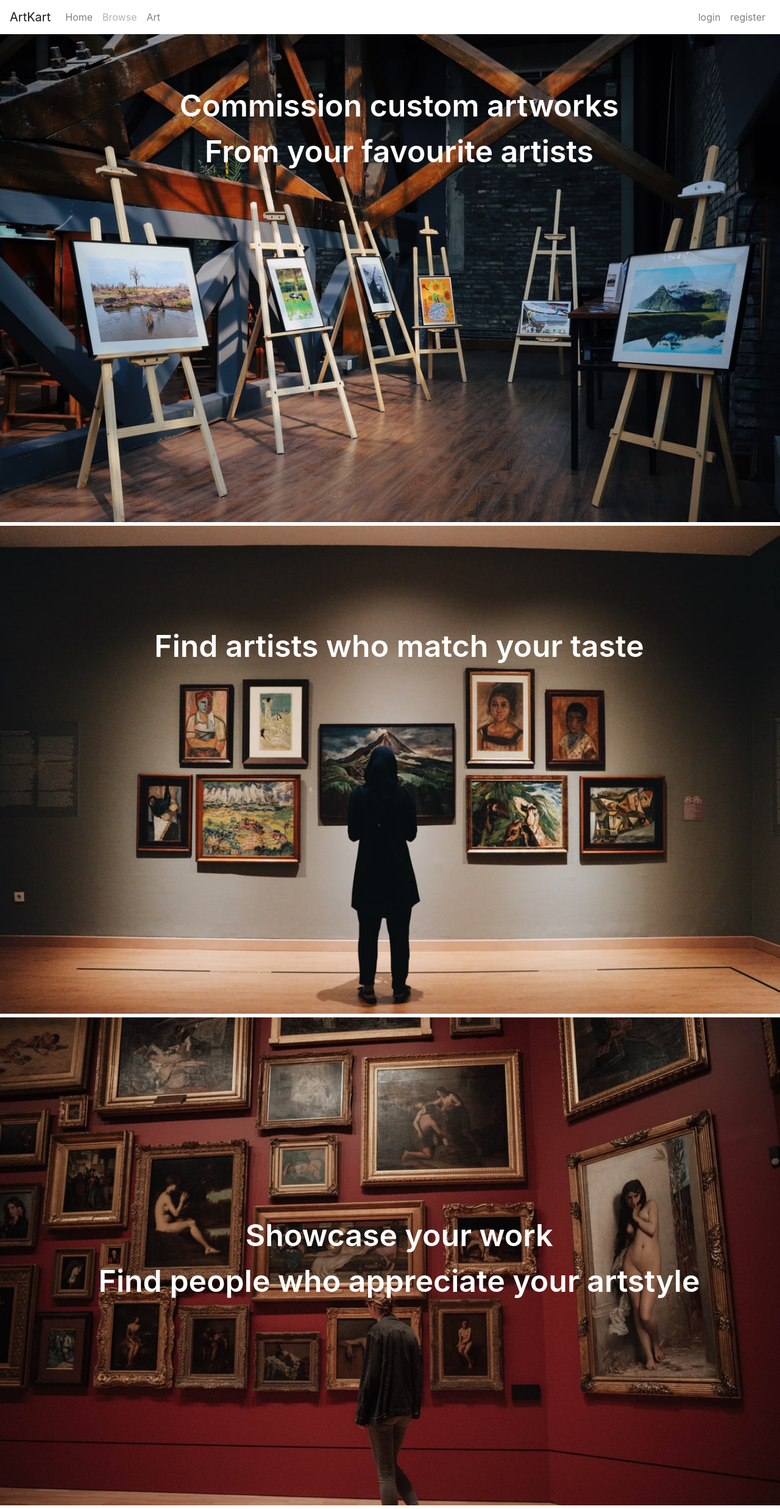
After one commit to Milind712000/artkart, a Django app: page /home/ in a window 1280 px wide. The commit adds this page. Shown: the whole page at 61% size. Run offline with Django 3.2, Linux system fonts and the light colour scheme.

Commit message:
landing page

```diff
--- a/blog/static/blog/base.css
+++ b/blog/static/blog/base.css
@@ -1,3 +1,25 @@
 .preview-img {
     filter: blur(2px);
 }
+
+.p-wrap {
+    display: inline-block;
+    position: relative;
+    height: 100vh;
+    overflow: hidden;
+}
+
+.p-img{
+    position: absolute;
+    top: 0;
+    left: 0;
+}
+
+.p-content {
+    width: 100%;
+    text-align: center;
+    position: absolute;
+    color: white;
+    font-size: 50px;
+    font-weight: 600;
+}
--- a/blog/templates/blog/base.html
+++ b/blog/templates/blog/base.html
@@ -20,14 +20,16 @@
 
 <body>
     <nav class="navbar navbar-expand-lg navbar-light bg-white">
-        <a class="navbar-brand" href="#">ArtKart</a>
+        <a class="navbar-brand" href="/home">ArtKart</a>
         <button class="navbar-toggler" type="button" data-toggle="collapse" data-target="#navbarNavAltMarkup"
             aria-controls="navbarNavAltMarkup" aria-expanded="false" aria-label="Toggle navigation">
             <span class="navbar-toggler-icon"></span>
         </button>
         <div class="collapse navbar-collapse" id="navbarNavAltMarkup">
             <div class="navbar-nav">
-                <a class="nav-link" href="{% url 'blog-home' %}">Home</a>
+                <a class="nav-link" href="{% url 'land-home' %}">Home</a>
+                <a class="nav-link disabled">Browse</a>
+                <a class="nav-link" href="{% url 'blog-home' %}">Art</a>
             </div>
             <div class="navbar-nav ml-auto">
                 {% if user.is_authenticated %}
--- /dev/null
+++ b/blog/templates/blog/land-home.html
@@ -0,0 +1,24 @@
+{% extends "blog/base.html" %}
+{% load static %}
+{% block content %}
+<div class="p-wrap container-fluid" >
+    <img class="p-img w-100" src="{% static 'blog/bg-splash/bg4.jpeg' %}">
+    <p class="p-content" style="top: 10% !important;">
+        Commission custom artworks <br>
+        From your favourite artists
+    </p>
+</div>
+<div class="p-wrap container-fluid" >
+    <img class="p-img w-100" src="{% static 'blog/bg-splash/bg2.jpeg' %}">
+    <p class="p-content" style="top: 20% !important;">
+        Find artists who match your taste
+    </p>
+</div>
+<div class="p-wrap container-fluid" >
+    <img class="p-img w-100" src="{% static 'blog/bg-splash/bg3.jpeg' %}">
+    <p class="p-content" style="top: 40% !important;">
+        Showcase your work <br>
+        Find people who appreciate your artstyle
+    </p>
+</div>
+{% endblock content %}
--- a/blog/urls.py
+++ b/blog/urls.py
@@ -10,6 +10,7 @@ from . import views
 urlpatterns = [
     path('', views.home, name='blog-home'),
     path('custom/', views.custom_order, name='item-custom'),
+    path('home/', views.land_home, name='land-home'),
     path('tag/<str:tagname>/', views.home_filter, name='blog-home-filter'),
     path('post/<int:pk>/', PostDetailView.as_view(), name='post-detail'),
     path('post/new/', PostCreateView.as_view(), name='post-create'),
--- a/blog/views.py
+++ b/blog/views.py
@@ -9,6 +9,9 @@ from django.views.generic import (
 )
 from .models import Post, Purchases
 from .categories import category_list
+
+def land_home(request):
+    return render(request, 'blog/land-home.html')
 
 def home(request):
     context = {
```
Also changed, not shown: blog/static/blog/bg-splash/bg1.jpeg (renamed from blog/static/bg-splash/bg1.jpeg), blog/static/blog/bg-splash/bg2.jpeg (renamed from blog/static/bg-splash/bg2.jpeg), blog/static/blog/bg-splash/bg3.jpeg (renamed from blog/static/bg-splash/bg3.jpeg), blog/static/blog/bg-splash/bg4.jpeg (renamed from blog/static/bg-splash/bg4.jpeg).
